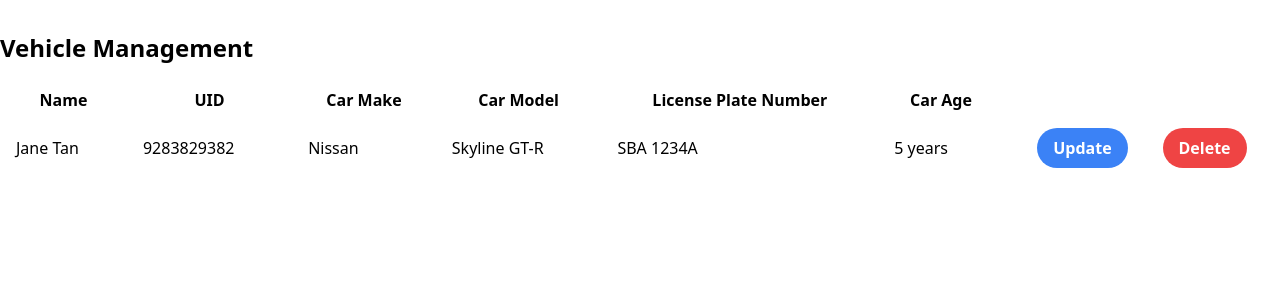
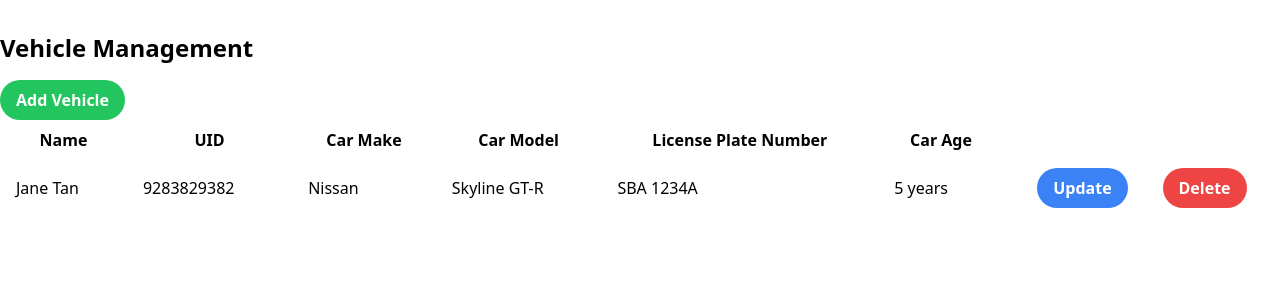
Before and after one commit to taronaeo/IT1566AppDevProject, a Flask app: page /VehicleStore in a window 1280 px wide. Shown: the top 300 px of the page. Run offline with Flask 3, Linux system fonts and the light colour scheme; some libraries are stand-ins or nearby versions.

Commit message:
add button

```diff
--- a/website/templates/VehicleStore.html
+++ b/website/templates/VehicleStore.html
@@ -27,6 +27,9 @@
           <td class="px-4 py-2">Skyline GT-R</td>
           <td class="px-4 py-2">SBA 1234A</td>
           <td class="px-4 py-2">5 years</td>
+          <button class="bg-green-500 hover:bg-green-700 text-white font-bold py-2 px-4 rounded-full">
+            Add Vehicle
+          </button>
           <td class="px-4 py-2 flex justify-around">
             <a href="UpdateVehicle.html"><button class="bg-blue-500 hover:bg-blue-700 text-white font-bold py-2 px-4 rounded-full">Update</button></a>
             <button class="bg-red-500 hover:bg-red-700 text-white font-bold py-2 px-4 rounded-full">Delete</button>
--- a/website/templates/wallet.html
+++ b/website/templates/wallet.html
@@ -37,6 +37,7 @@
                 Remove
               </button>
             </div>
+
           </div>
           </div>
           </div>
```
Also changed, not shown: website/images/logo.jpeg (added).
